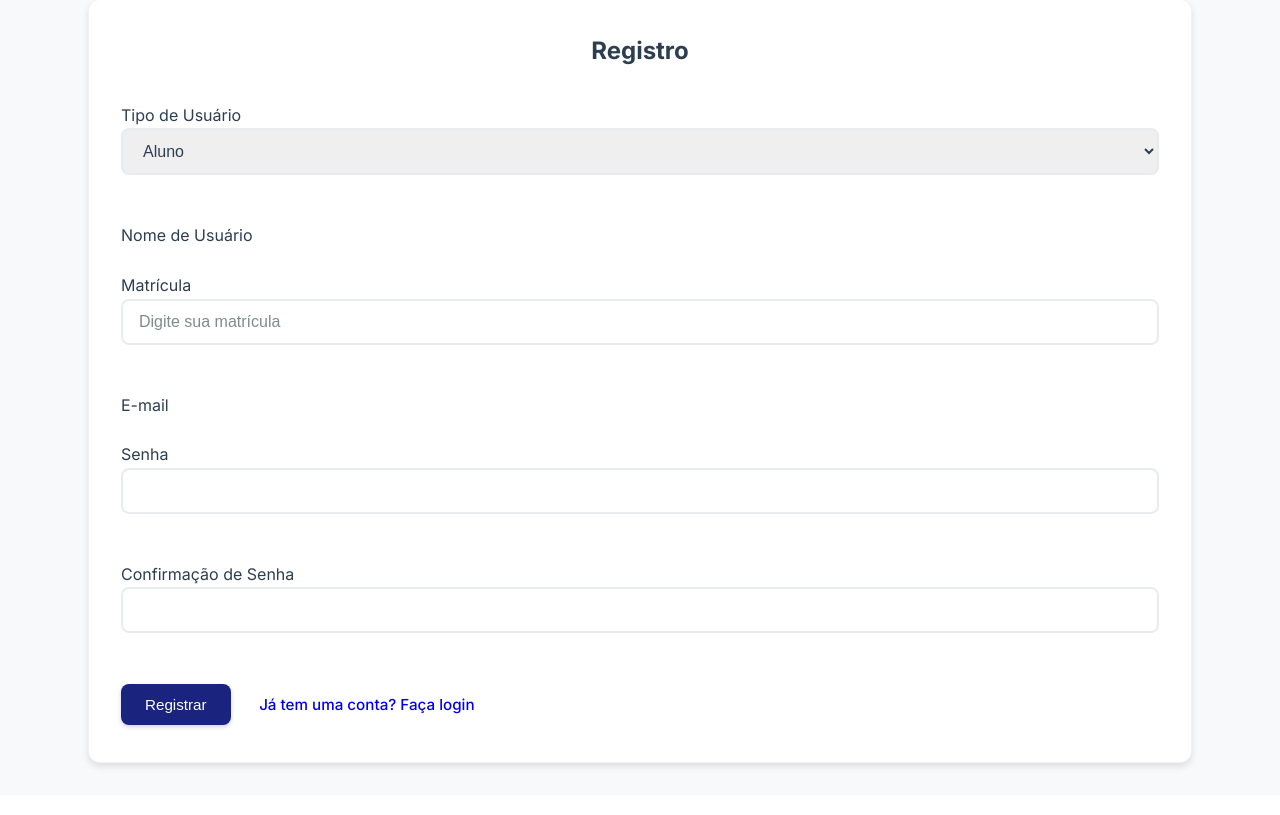
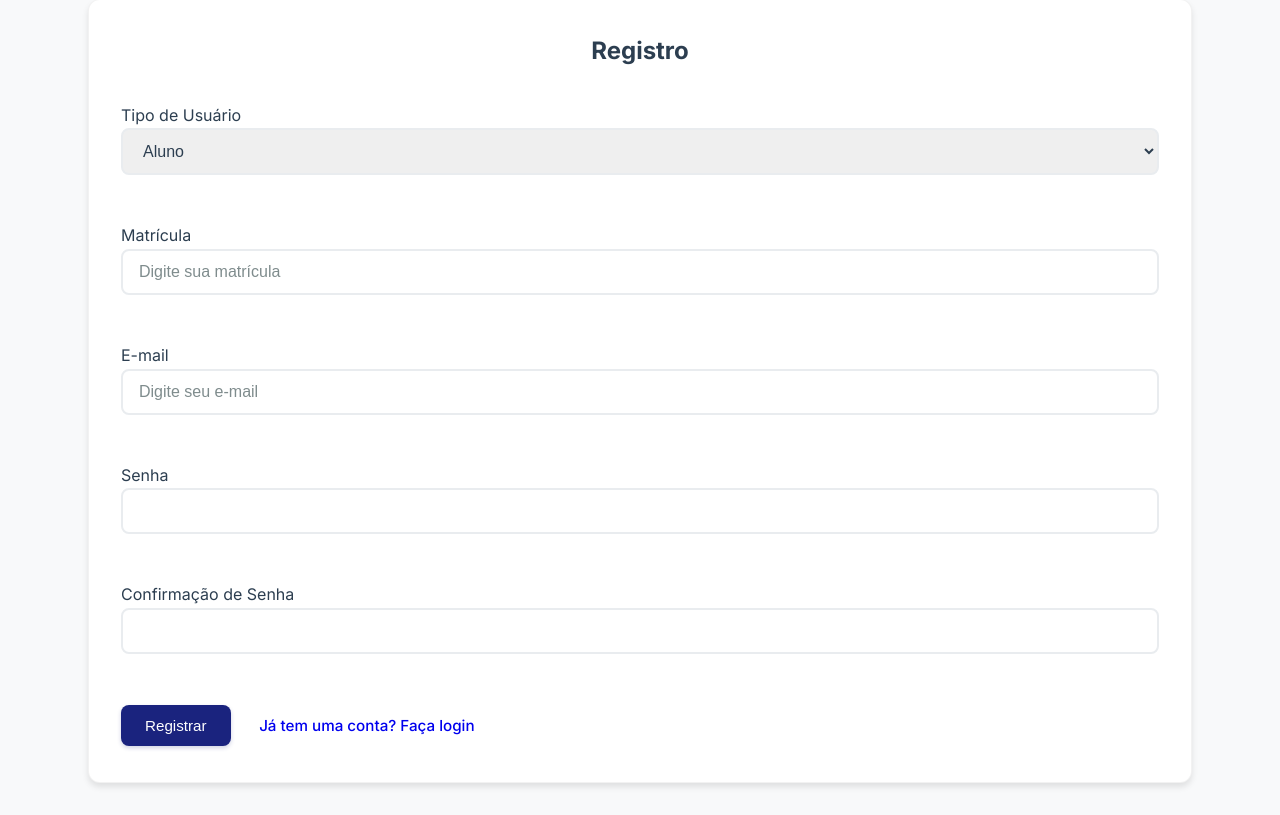
Before and after one commit to jkymie/PUConnect, a Django app: page /register/ in a window 1280 px wide. Shown: the part 103-918 px from the top of the page. Before the commit the page ends 872 px from the top, so only its background shows below. Run offline with Django 5.2, Linux system fonts and the light colour scheme.

Commit message:
campos de registro sintetizados (matricula, email, senha)

```diff
--- a/project/core/forms.py
+++ b/project/core/forms.py
@@ -24,9 +24,15 @@ class UserRegistrationForm(UserCreationForm):
         label=_('Matrícula')
     )
 
+    email = forms.EmailField(
+        required=True,
+        widget=forms.EmailInput(attrs={'class': 'form-control', 'placeholder': 'Digite seu e-mail'}),
+        label=_('E-mail')
+    )
+
     class Meta:
         model = User
-        fields = ('matricula', 'tipo_usuario', 'password1', 'password2')
+        fields = ('matricula', 'tipo_usuario', 'email', 'password1', 'password2')
         labels = {
             'password1': _('Senha'),
             'password2': _('Confirmação de senha'),
@@ -42,6 +48,7 @@ class UserRegistrationForm(UserCreationForm):
         user = super().save(commit=False)
         user.matricula = self.cleaned_data['matricula']
         user.tipo_usuario = self.cleaned_data.get('tipo_usuario')
+        user.email = self.cleaned_data['email']
         # Set username to matricula for compatibility
         user.username = user.matricula
         if commit:
--- a/project/core/templates/core/register.html
+++ b/project/core/templates/core/register.html
@@ -16,13 +16,6 @@
                             {{ form.tipo_usuario }}
                             {% if form.tipo_usuario.errors %}
                                 <div class="text-danger">{{ form.tipo_usuario.errors }}</div>
-                            {% endif %}
-                        </div>
-                        <div class="mb-3">
-                            <label for="id_username" class="form-label">Nome de Usuário</label>
-                            {{ form.username }}
-                            {% if form.username.errors %}
-                                <div class="text-danger">{{ form.username.errors }}</div>
                             {% endif %}
                         </div>
                         <div class="mb-3">
```
